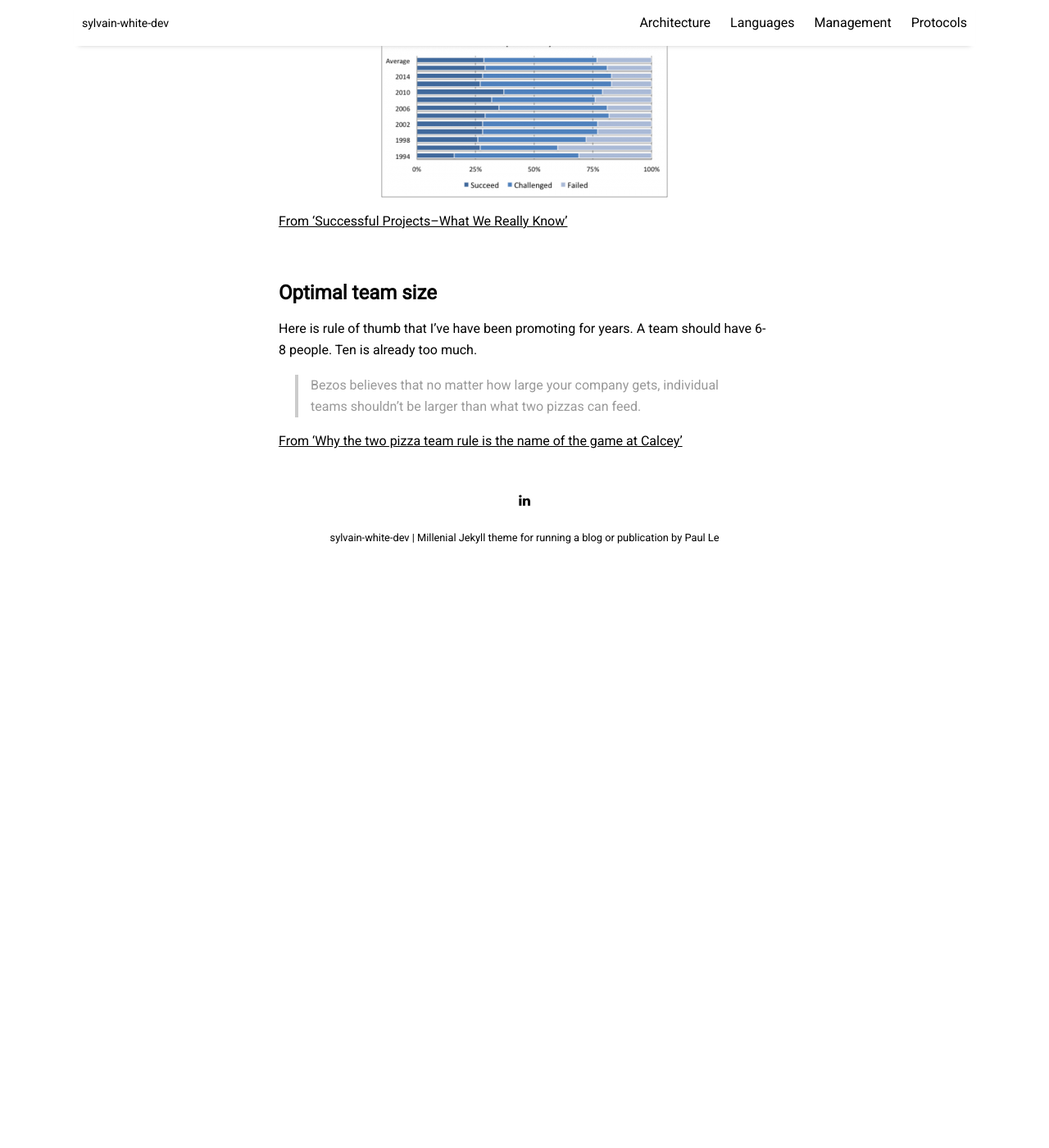
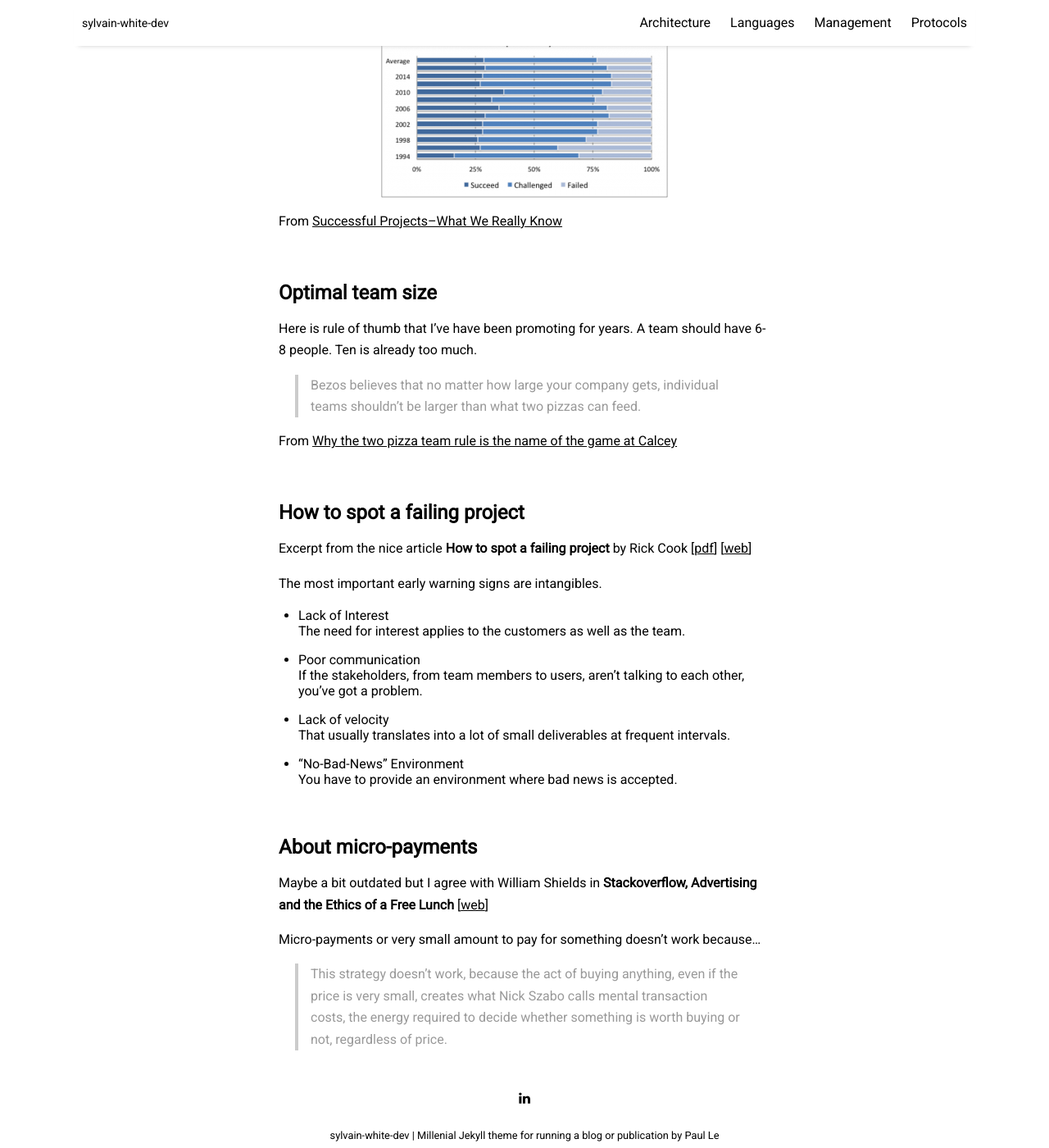
Before and after one commit to sylvainwhite/sylvain-white-dev, a Jekyll site: the page built from pages/management.md, in a window 1280 px wide and 1400 px high, scrolled down 1277 px. Shown: the whole window at 82% size. Built offline with Jekyll 4.4.1, drawn with Linux system fonts in a browser that asks for light colours; nearby versions of some CDN libraries; before the commit the page ends 1971 px from its top, so only the background shows below that.

Commit message:
Update Management

```diff
--- a/pages/management.md
+++ b/pages/management.md
@@ -53,7 +53,7 @@ One image worth thousand words. What have we, programmers, been doing all those
 
 ![Chaos report]({{ site.github.url }}/resources/chaos_report_statistics.png "Chaos report")
 
-[From 'Successful Projects--What We Really Know'](http://www.planningplanet.com/blog/successful-projects-what-we-really-know){:target="_blank"}
+From [Successful Projects--What We Really Know](http://www.planningplanet.com/blog/successful-projects-what-we-really-know){:target="_blank"}
 
 <br/>
 
@@ -63,4 +63,31 @@ Here is rule of thumb that I've have been promoting for years. A team should hav
 
 > Bezos believes that no matter how large your company gets, individual teams shouldn’t be larger than what two pizzas can feed.
 
-[From 'Why the two pizza team rule is the name of the game at Calcey'](https://www.calcey.com/blog/why-the-two-pizza-team-rule-is-the-name-game-at-calcey/){:target="_blank"}
+From [Why the two pizza team rule is the name of the game at Calcey](https://www.calcey.com/blog/why-the-two-pizza-team-rule-is-the-name-game-at-calcey/){:target="_blank"}
+
+<br/>
+
+## How to spot a failing project
+
+Excerpt from the nice article **How to spot a failing project** by Rick Cook [[pdf]({{ site.github.url }}/resources/howToSpotAFailingProject.pdf){:target="_blank"}] [[web](https://www.cio.com/article/2438424/how-to-spot-a-failing-project.html){:target="_blank"}]
+
+The most important early warning signs are intangibles.
+
+* Lack of Interest<br/>
+    The need for interest applies to the customers as well as the team.
+* Poor communication<br/>
+    If the stakeholders, from team members to users, aren't talking to each other, you've got a problem.
+* Lack of velocity<br/>
+    That usually translates into a lot of small deliverables at frequent intervals.
+* "No-Bad-News" Environment<br/>
+    You have to provide an environment where bad news is accepted.
+
+<br/>
+
+## About micro-payments
+
+Maybe a bit outdated but I agree with William Shields in **Stackoverflow, Advertising and the Ethics of a Free Lunch** [[web](http://www.cforcoding.com/2009/10/stackoverflow-advertising-and-ethics-of.html){:target="_blank"}]
+
+Micro-payments or very small amount to pay for something doesn't work because...
+
+> This strategy doesn't work, because the act of buying anything, even if the price is very small, creates what Nick Szabo calls mental transaction costs, the energy required to decide whether something is worth buying or not, regardless of price.
```
Also changed, not shown: 1 other file.
